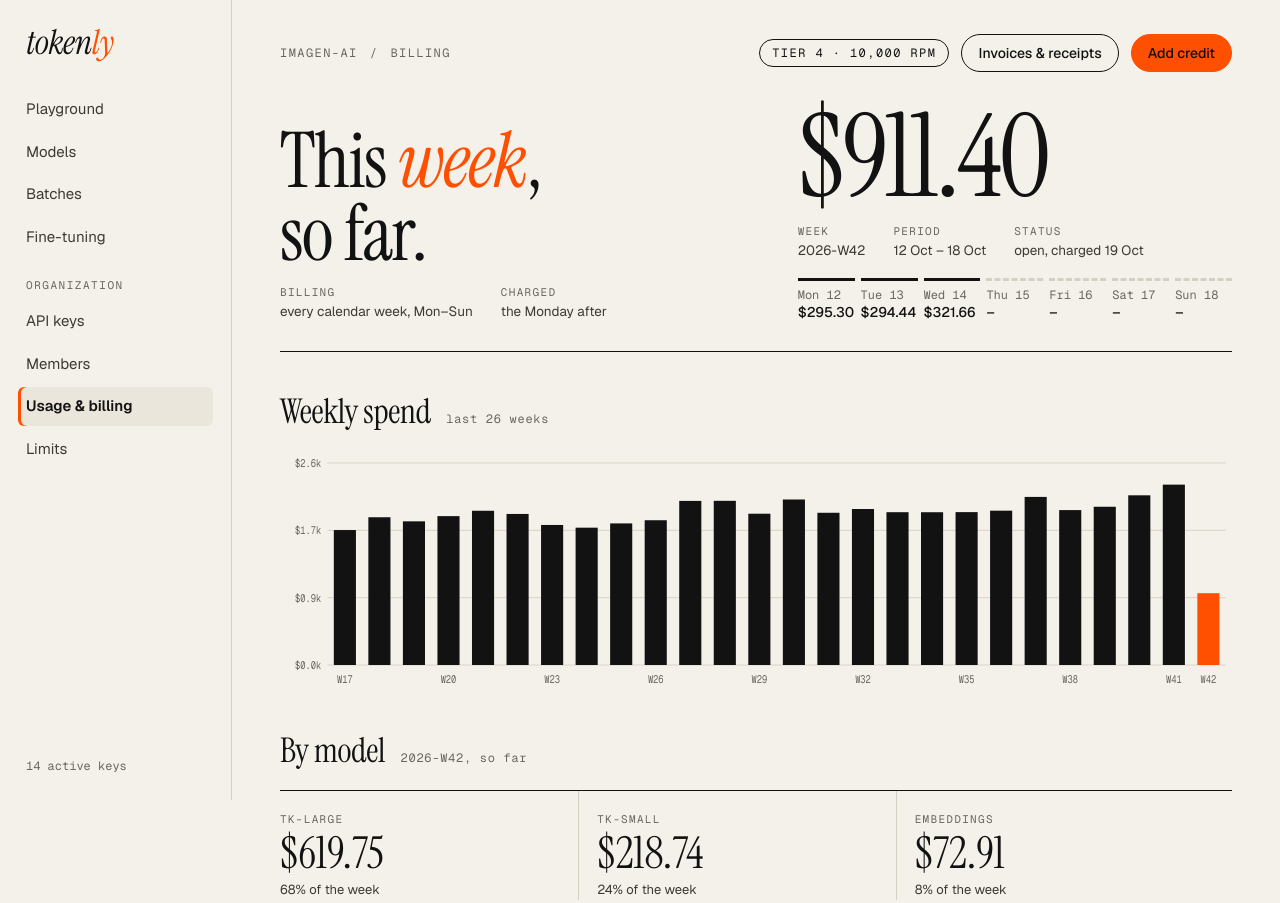
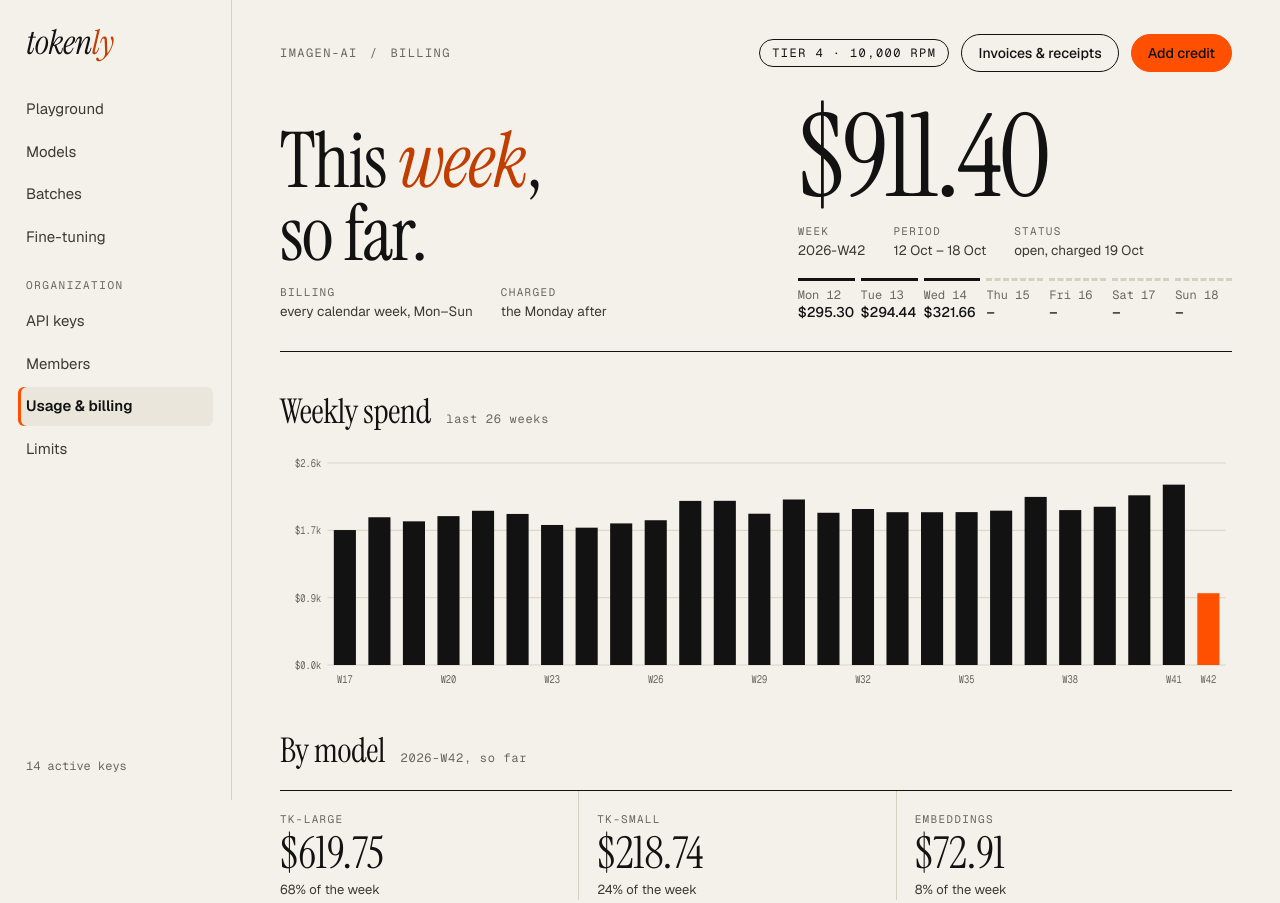
Before and after one commit to imagenai/interviews, a plain HTML site: page vendor-billing-mocks/tokenly/index.html in a window 1280 px wide. Shown: the top 903 px of the page. Drawn offline with nearby package versions, Linux system fonts and the light colour scheme.

Commit message:
Darken the Tokenly accent where it colors text
Co-Authored-By: Claude Opus 5.5 <noreply@anthropic.com>

```diff
--- a/vendor-billing-mocks/tokenly/index.html
+++ b/vendor-billing-mocks/tokenly/index.html
@@ -9,7 +9,7 @@
 <link rel="preconnect" href="https://fonts.gstatic.com" crossorigin>
 <link href="https://fonts.googleapis.com/css2?family=Instrument+Serif:ital@0;1&family=Geist:wght@400;500;600&family=Geist+Mono:wght@400;500&display=swap" rel="stylesheet">
 <style>
-:root{--paper:#f4f1ea;--paper2:#ebe6db;--ink:#121212;--ink2:#3d3a35;--mute:#6b675f;--line:#d6d0c3;--hot:#ff4f00}
+:root{--paper:#f4f1ea;--paper2:#ebe6db;--ink:#121212;--ink2:#3d3a35;--mute:#6b675f;--line:#d6d0c3;--hot:#ff4f00;--hot-text:#c23d00}
 *{box-sizing:border-box}
 html,body{margin:0;min-height:100%}
 body{background:var(--paper);color:var(--ink);font:15px/1.5 Geist,system-ui,sans-serif;overflow-x:hidden}
@@ -20,7 +20,7 @@ button{font:inherit;color:inherit;cursor:pointer;background:none;border:0}
 .shell{display:grid;grid-template-columns:232px 1fr;min-height:100vh}
 aside{border-right:1px solid var(--line);padding:26px 18px;display:flex;flex-direction:column;gap:4px;position:sticky;top:0;height:100vh}
 .logo{font-family:"Instrument Serif";font-style:italic;font-size:34px;line-height:1;margin:0 8px 26px;letter-spacing:-.01em}
-.logo span{color:var(--hot)}
+.logo span{color:var(--hot-text)}
 aside .lbl{font:11px "Geist Mono",monospace;color:var(--mute);text-transform:uppercase;letter-spacing:.14em;margin:18px 8px 6px}
 aside button{text-align:left;padding:8px;border-radius:6px;color:var(--ink2)}
 aside button:hover{background:var(--paper2)}
@@ -37,7 +37,7 @@ main{padding:34px 48px 90px;min-width:0;display:flex;flex-direction:column;gap:3
 
 .hero{display:grid;grid-template-columns:minmax(0,1.1fr) minmax(0,1fr);gap:40px;align-items:end;border-bottom:1px solid var(--ink);padding-bottom:30px}
 .hero h1{margin:0;font-family:"Instrument Serif";font-weight:400;font-size:clamp(46px,6vw,84px);line-height:.95;letter-spacing:-.02em}
-.hero h1 i{color:var(--hot)}
+.hero h1 i{color:var(--hot-text)}
 .big{font-family:"Instrument Serif";font-size:clamp(70px,9vw,132px);line-height:.9;letter-spacing:-.03em}
 .meta{display:flex;gap:28px;flex-wrap:wrap;margin-top:14px;font-size:13.5px;color:var(--ink2)}
 .meta b{display:block;font:11px "Geist Mono",monospace;color:var(--mute);text-transform:uppercase;letter-spacing:.12em;margin-bottom:2px;font-weight:400}
```
